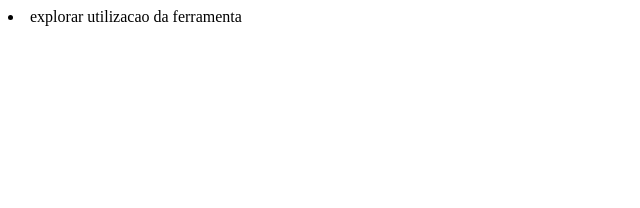
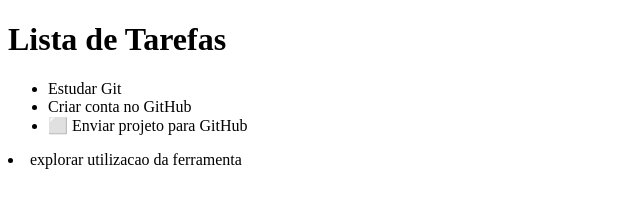
Before and after one commit to ricardobaroni-web/lista, a plain HTML site: page index.html in a window 1280 px wide. Shown: the whole page, without its empty margins (0-640 px from the left). Drawn offline with Linux system fonts and the light colour scheme.

Commit message:
adicionado o codigo

```diff
--- a/index.html
+++ b/index.html
@@ -1 +1,18 @@
+<!DOCTYPE html>
+<html lang="pt-br">
+<head>
+<meta charset="UTF-8">
+<title>Minha Lista de Tarefas</title>
+<link rel="stylesheet" href="style.css">
+</head>
+<body>
+<h1>Lista de Tarefas</h1>
+<ul>
+<li> Estudar Git</li>
+<li> Criar conta no GitHub</li>
+<li>⬜ Enviar projeto para GitHub</li>
+</ul>
+</body>
+</html>
+
 <li>explorar utilizacao da ferramenta</li>
```
